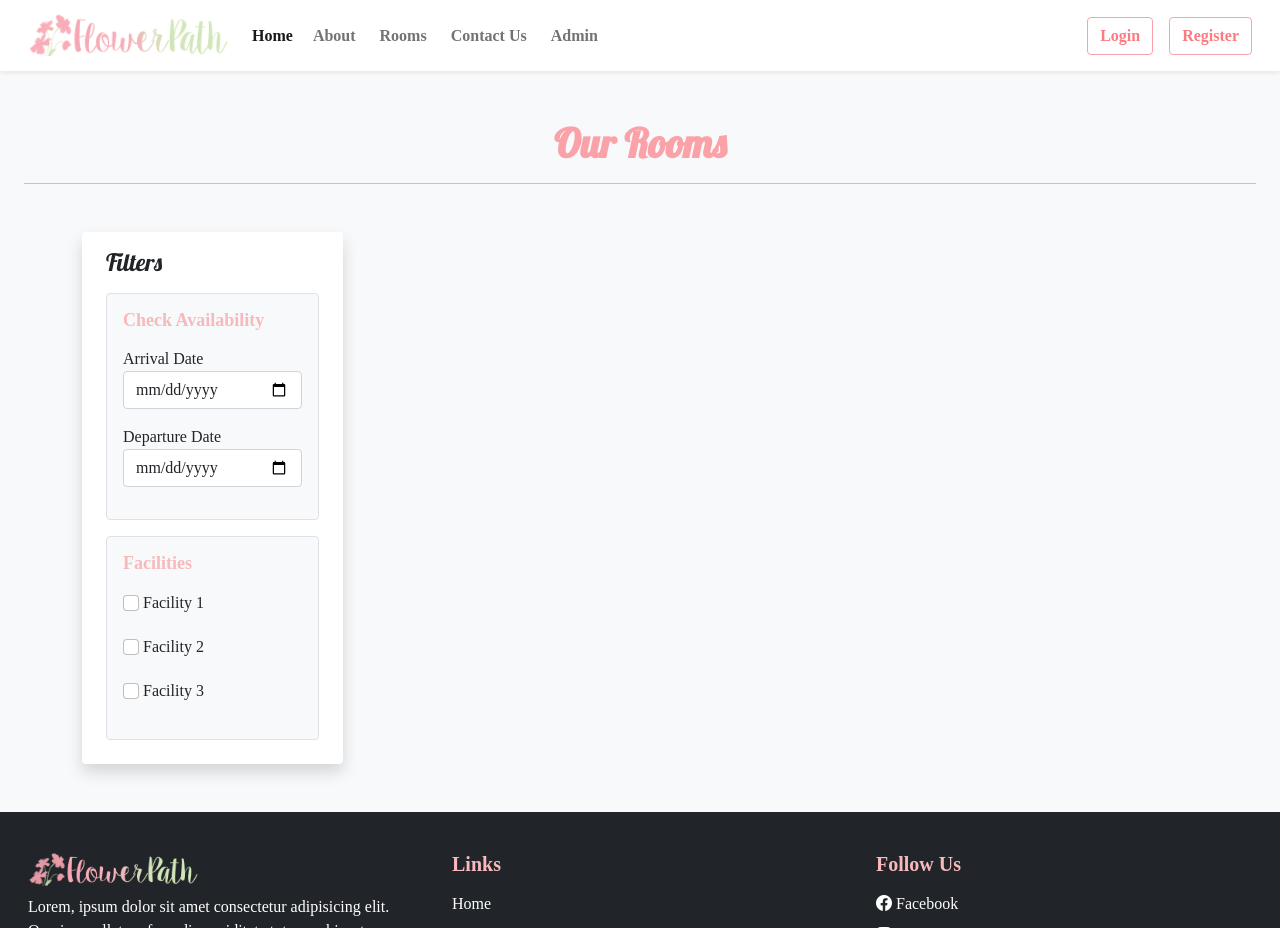
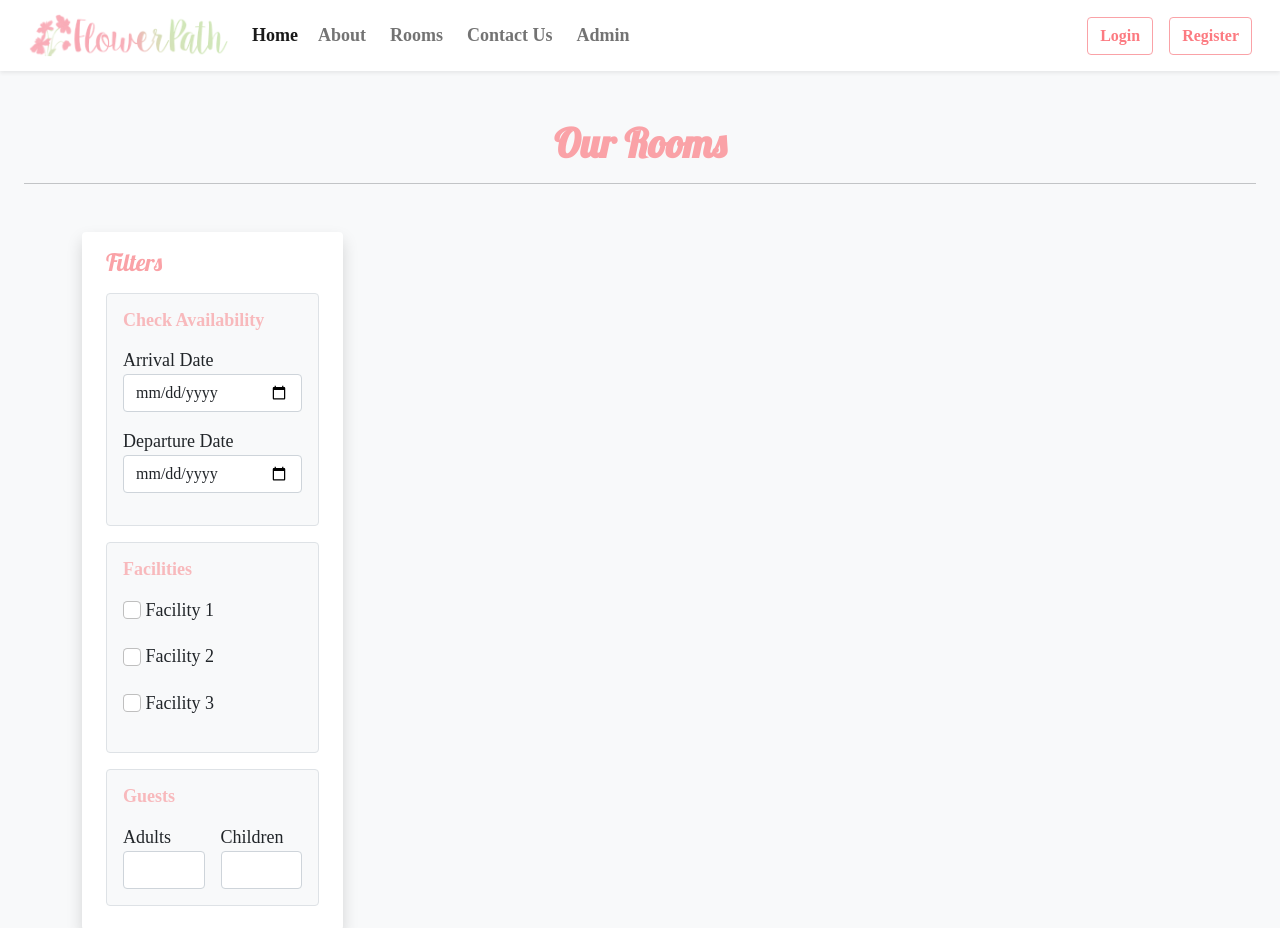
Before and after one commit to Ellesirkall/flower, a PHP site: page /rooms.php in a window 1280 px wide. Shown: the top 928 px of the page. Run offline with PHP 8.4, Linux system fonts and the light colour scheme.

Commit message:
new changes

```diff
--- a/css/style.css
+++ b/css/style.css
@@ -6,6 +6,7 @@
 body {
     background-color: #ffefef;
     font-family: 'Playfair Display', serif;
+    font-size: 18px;
 }
 
 /*{
@@ -110,8 +111,6 @@ h6.bg-dark{
 }
 
 .box :hover {
-    background-color: #f8bcbf !important;
-    border-color: #faa2a7 !important;
     box-shadow: 0 0 10px rgba(0, 0, 0, 0.1) !important;
 }
 
@@ -120,7 +119,6 @@ h6.bg-dark{
 }
 
 .box:hover {
-    background-color: #ffedef !important;
     box-shadow: 0 10px 20px rgba(0, 0, 0, 0.2);
     transform: translateY(-5px);
 }
--- a/rooms.php
+++ b/rooms.php
@@ -26,11 +26,11 @@
 <div class="container">
     <div class="row">
 
-        <div class="col-lg-3">
+        <div class="col-lg-3 col-md-12 mb-lg-0 mb-4">
             <nav class="navbar navbar-expand-lg navbar-light bg-white rounded shadow">
                 <div class="container-fluid flex-lg-column align-items-stretch lp-bg">
-                    <h4 class="mt-2 lobster-regular color-white">Filters</h4>
-                    <button class="navbar-toggler" type="button" data-bs-toggle="collapse" data-bs-target="#filterDropdown" aria-controls="navbarNav" aria-expanded="false" aria-label="Toggle navigation">
+                    <h4 class="mt-2 lobster-regular color-pink">Filters</h4>
+                    <button class="navbar-toggler shadow-none" type="button" data-bs-toggle="collapse" data-bs-target="#filterDropdown" aria-controls="navbarNav" aria-expanded="false" aria-label="Toggle navigation">
                     <span class="navbar-toggler-icon"></span>
                     </button>
                     <div class="collapse navbar-collapse flex-column align-items-stretch mt-2  lp-bg" id="filterDropdown">
@@ -55,19 +55,48 @@
                                 <input type="checkbox" id="f1" class="form-check-input shadow-none mb-3">
                                 <label for="form-check-label" for="f3">Facility 3</label>
                             </div>
-
-
+                        </div>
+                        <div class="border bg-light p-3 rounded mb-3">
+                            <h5 class="mb-3" style="font-size: 18px;">Guests</h5>
+                            <div class="d-flex">
+                                <div class="me-3">
+                                    <label for="form-label">Adults</label>
+                                    <input type="number" class="form-control shadow-none">
+                                </div>
+                                <div>
+                                    <label for="form-label">Children</label>
+                                    <input type="number" class="form-control shadow-none">
+                                </div>
+                            </div>
                         </div>
                     </div>
                 </div>
             </nav>
         </div>
 
+        <div class="col-ldg-9 col-md-12 px-4">
+            <div class="card mb-4">
+                <div class="row g-0">
+                  <div class="col-md-4">
+                    <img src="..." class="img-fluid rounded-start" alt="...">
+                  </div>
+                  <div class="col-md-8">
+                    <div class="card-body">
+                      <h5 class="card-title">Card title</h5>
+                      <p class="card-text">This is a wider card with supporting text below as a natural lead-in to additional content. This content is a little bit longer.</p>
+                      <p class="card-text"><small class="text-muted">Last updated 3 mins ago</small></p>
+                    </div>
+                  </div>
+                </div>
+              </div>
+        </div>
+
     </div>
 </div>
 
 
-
+<br><br><br><br>
+<br><br><br><br>
 
 
 <!-- Footer -->
```
